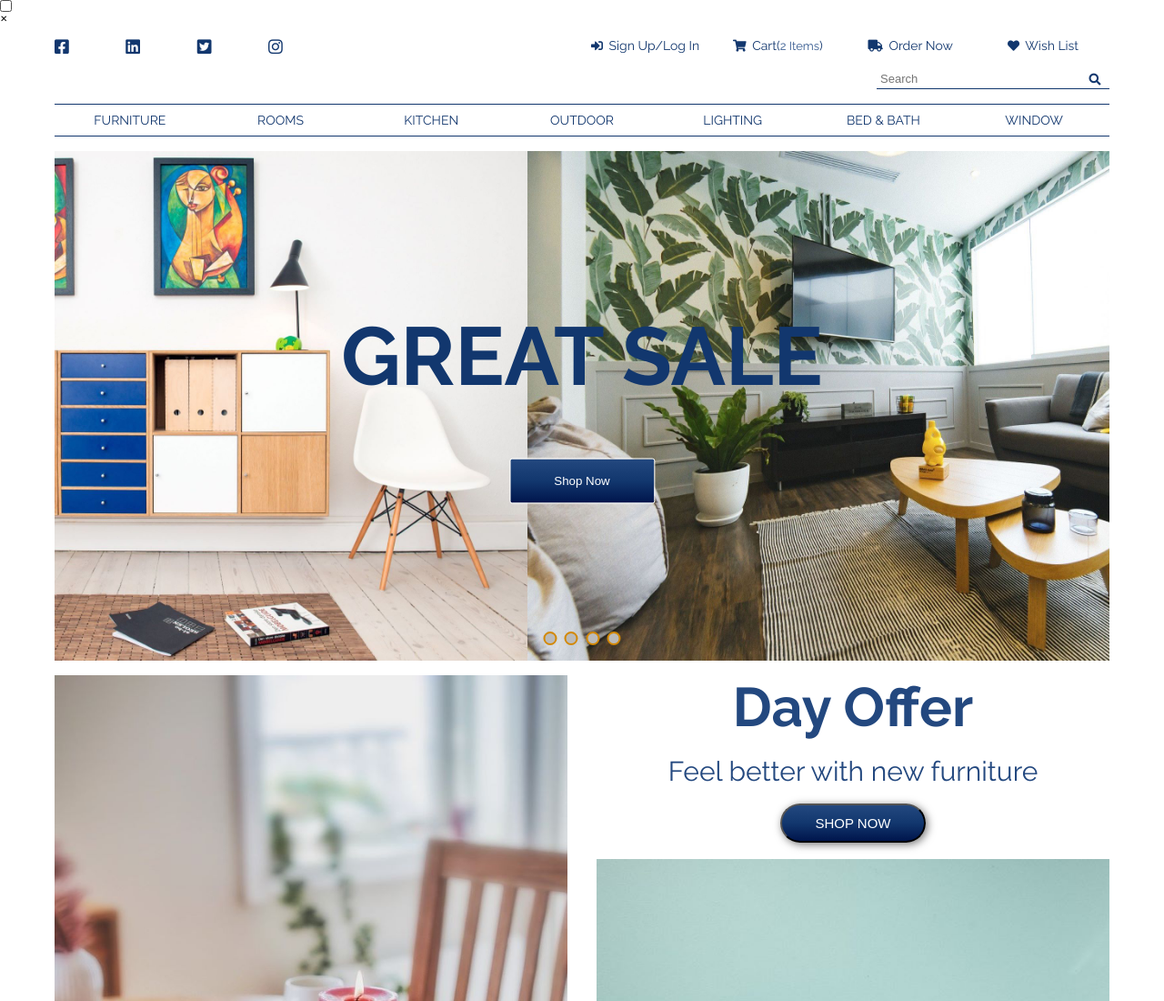
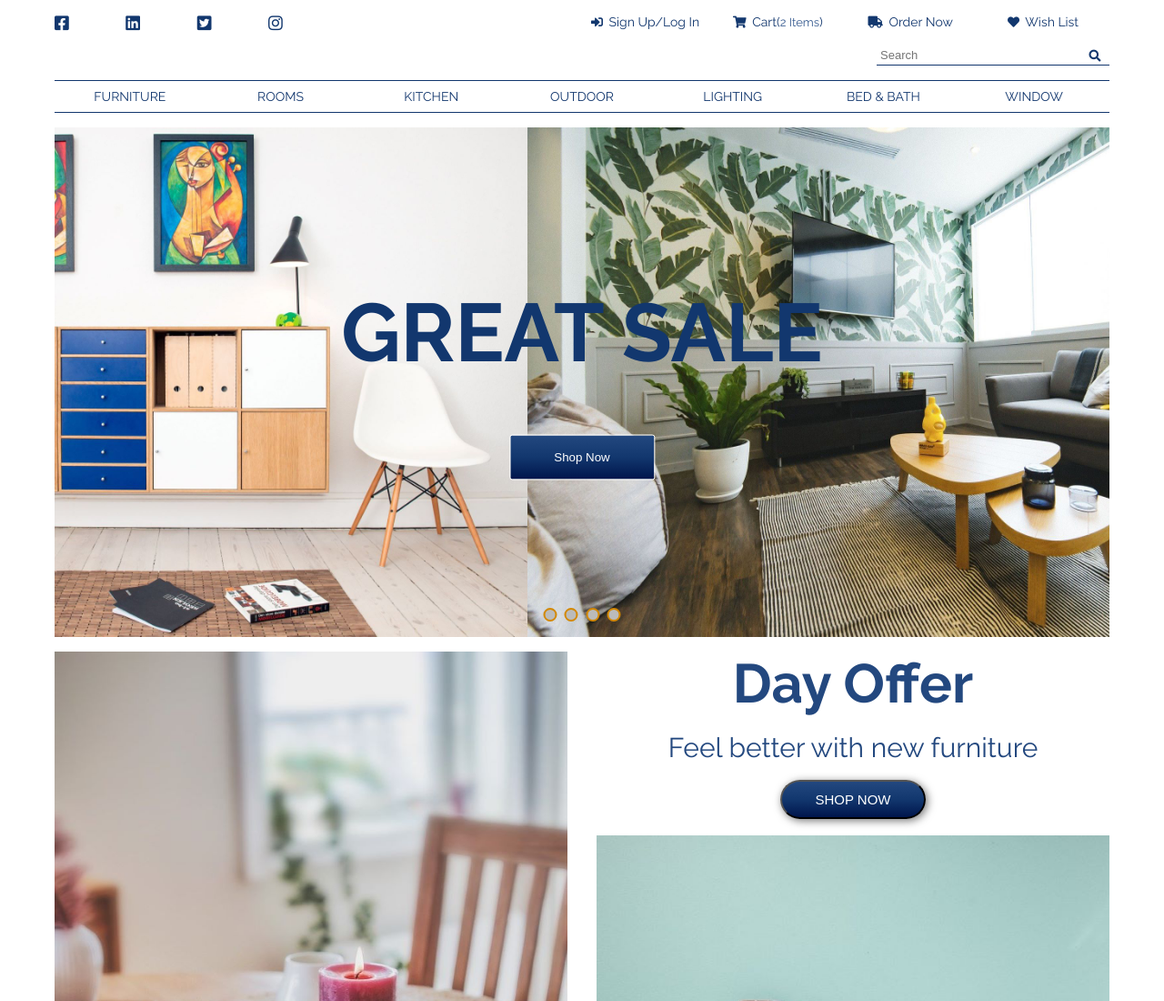
Before and after one commit to AditiiJain/furnitureStore.github.io, a plain HTML site: page index.html in a window 1280 px wide. Shown: the top 1100 px of the page at 91% size. Drawn offline with Linux system fonts and the light colour scheme.

Commit message:
some changes

```diff
--- a/index.html
+++ b/index.html
@@ -8,7 +8,7 @@
     <meta charset="UTF-8">
     <meta name="viewport" content="width=device-width, initial-scale=1.0">
     <title>Furniture Store</title>
-    <link rel="shortcut icon" href="/images/logo.png">
+    <link rel="shortcut icon" href="images/logo.png">
     <link rel="stylesheet" href="https://pro.fontawesome.com/releases/v5.10.0/css/all.css"
         integrity="sha384-AYmEC3Yw5cVb3ZcuHtOA93w35dYTsvhLPVnYs9eStHfGJvOvKxVfELGroGkvsg+p" crossorigin="anonymous" />
     <!-- <link rel="stylesheet" href="path/to/font-awesome/css/font-awesome.min.css"> -->
@@ -28,11 +28,11 @@
 
 <body>
     <!-- modal box -->
-    <input type="checkbox" id="show-hide-form">
+    <!-- <input type="checkbox" id="show-hide-form">
     <div class="forms-wrapper">
         <label for="show-hide-form" class="x-btn">&#10005;</label>
         <div ></div>
-    </div>
+    </div> -->
     <!-- end of modal box -->
     <div class="container">
         <!-- navbar -->
```
